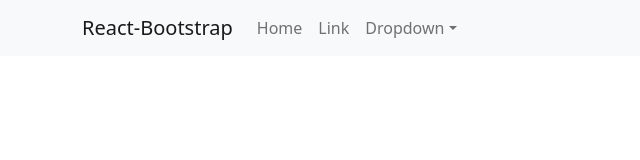
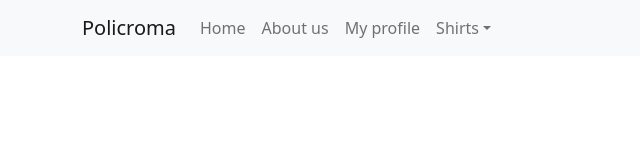
Before and after one commit to rafasanzvi/color-shirt-client, a React (Create React App) app: page / in a window 1280 px wide. Shown: the top 160 px of the page, without its empty margins (0-640 px from the left). Built offline with nearby package versions, Linux system fonts and the light colour scheme.

Commit message:
NavBar created

```diff
--- a/src/App.css
+++ b/src/App.css
@@ -2,3 +2,7 @@ body {
   font-family: sans-serif;
   font-weight: 200;
 }
+
+a {
+  text-decoration: none !important;
+}
--- a/src/components/Navigation/Navigation.jsx
+++ b/src/components/Navigation/Navigation.jsx
@@ -1,27 +1,39 @@
 import { Nav, Navbar, Container, NavDropdown } from 'react-bootstrap'
-
+import { Link } from 'react-router-dom'
 
 const Navigation = () => {
 
     return (
-        <Navbar bg="light" expand="lg">
+        <Navbar bg="light" expand="md" fixed="top">
             <Container>
-                <Navbar.Brand href="#home">React-Bootstrap</Navbar.Brand>
+
+                <Link to="/">
+                    <Navbar.Brand>Policroma</Navbar.Brand>
+                </Link>
+
                 <Navbar.Toggle aria-controls="basic-navbar-nav" />
                 <Navbar.Collapse id="basic-navbar-nav">
                     <Nav className="me-auto">
-                        <Nav.Link href="#home">Home</Nav.Link>
-                        <Nav.Link href="#link">Link</Nav.Link>
-                        <NavDropdown title="Dropdown" id="basic-nav-dropdown">
-                            <NavDropdown.Item href="#action/3.1">Action</NavDropdown.Item>
-                            <NavDropdown.Item href="#action/3.2">
-                                Another action
-                            </NavDropdown.Item>
-                            <NavDropdown.Item href="#action/3.3">Something</NavDropdown.Item>
-                            <NavDropdown.Divider />
-                            <NavDropdown.Item href="#action/3.4">
-                                Separated link
-                            </NavDropdown.Item>
+
+                        <Link to="/">
+                            <Nav.Link as="span">Home</Nav.Link>
+                        </Link>
+
+                        <Link to="/aboutUs">
+                            <Nav.Link as="span">About us</Nav.Link>
+                        </Link>
+
+                        <Link to="/myProfile">
+                            <Nav.Link as="span">My profile</Nav.Link>
+                        </Link>
+
+                        <NavDropdown title="Shirts" id="basic-nav-dropdown">
+                            <Link to="/shirts">
+                                <Nav.Link as="span">Gallery</Nav.Link>
+                            </Link>
+                            <Link to="/create">
+                                <Nav.Link as="span">New shirt</Nav.Link>
+                            </Link>
                         </NavDropdown>
                     </Nav>
                 </Navbar.Collapse>
--- a/src/index.js
+++ b/src/index.js
@@ -1,11 +1,15 @@
 import React from 'react';
 import ReactDOM from 'react-dom/client';
 import App from './App';
+import { BrowserRouter as Router } from 'react-router-dom'
+
 import 'bootstrap/dist/css/bootstrap.min.css'; //Import from React Bootstrap
 
 const root = ReactDOM.createRoot(document.getElementById('root'));
 root.render(
   <React.StrictMode>
-    <App />
+    <Router>
+      <App />
+    </Router>
   </React.StrictMode>
 );
```
Also changed, not shown: src/components/Navigation/Footer/Footer.jsx (added), 1 other file (tests, documents, lock files or other folders).
